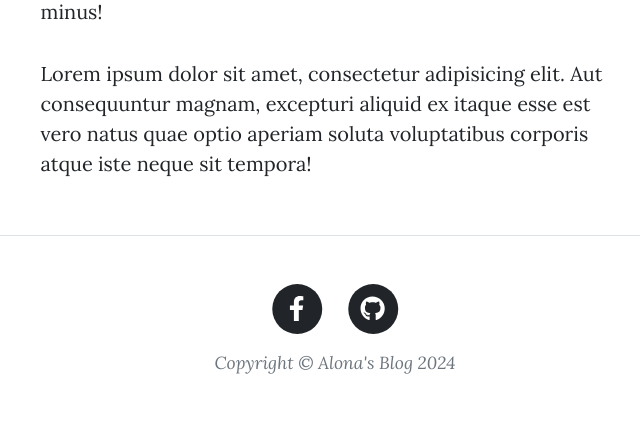
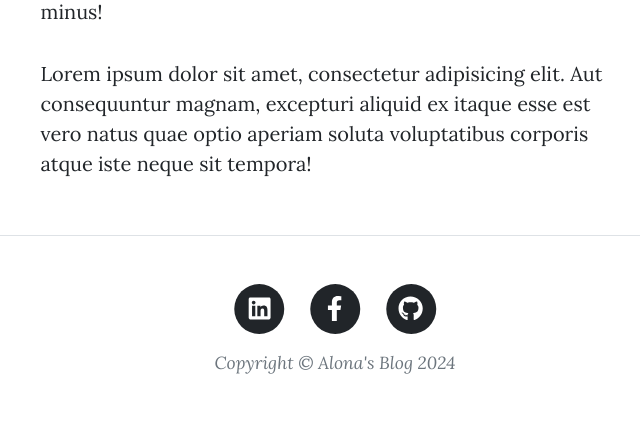
Before and after one commit to Alonasa/blog, a Flask app: page /about in a window 1280 px wide. Shown: the part 849-1273 px from the top of the page, without its empty margins (305-945 px from the left). Run offline with Flask 3, Linux system fonts and the light colour scheme; some libraries are stand-ins or nearby versions.

Commit message:
added linkedin

```diff
--- a/templates/footer.html
+++ b/templates/footer.html
@@ -3,6 +3,14 @@
         <div class="row gx-4 gx-lg-5 justify-content-center">
             <div class="col-md-10 col-lg-8 col-xl-7">
                 <ul class="list-inline text-center">
+                    <li class="list-inline-item">
+                        <a href="https://www.linkedin.com/in/alona-skrypnyk/">
+                                    <span class="fa-stack fa-lg">
+                                        <i class="fas fa-circle fa-stack-2x"></i>
+                                        <i class="fab fa-linkedin fa-stack-1x fa-inverse"></i>
+                                    </span>
+                        </a>
+                    </li>
                     <li class="list-inline-item">
                         <a href="https://facebook.com/alonassco">
                                     <span class="fa-stack fa-lg">
```
